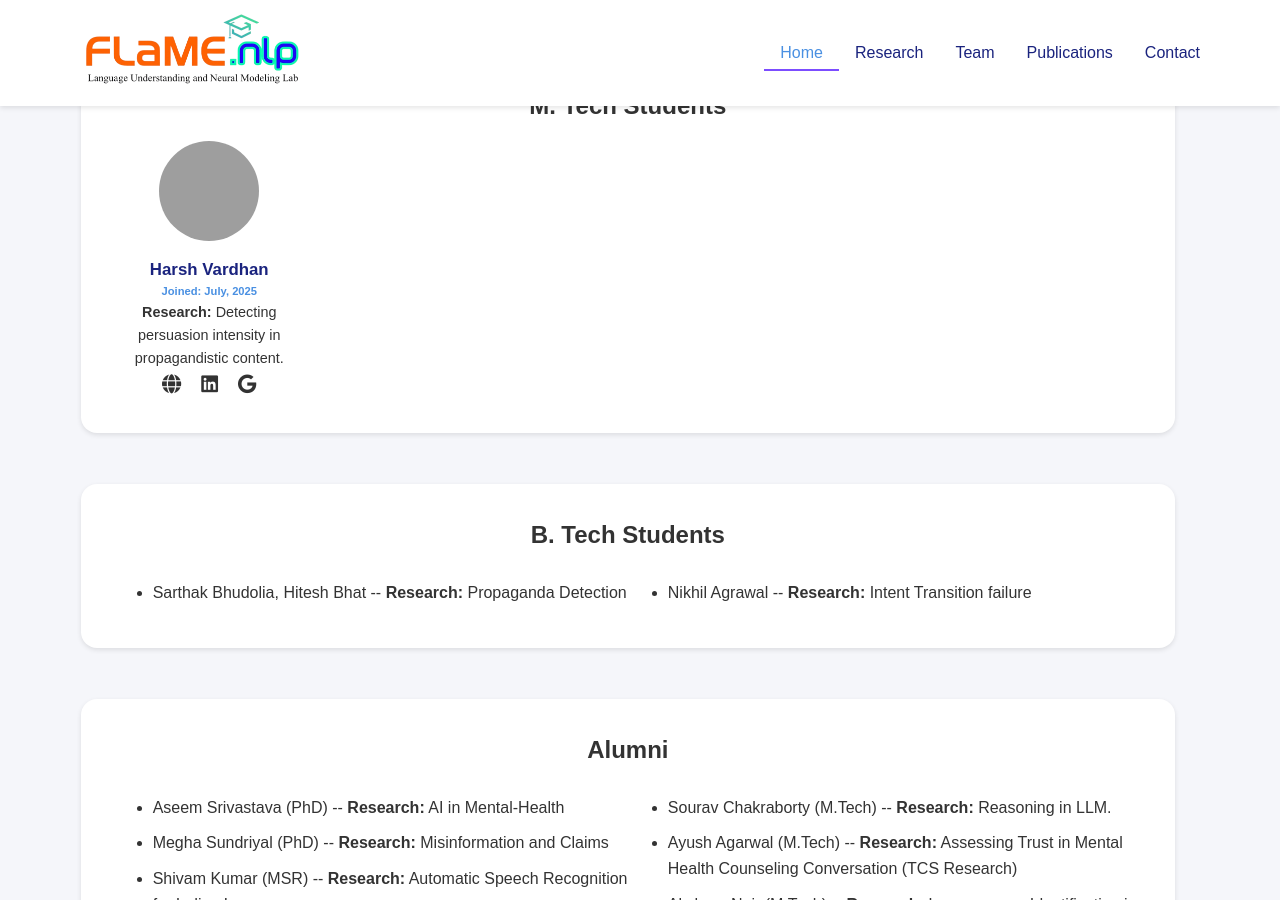
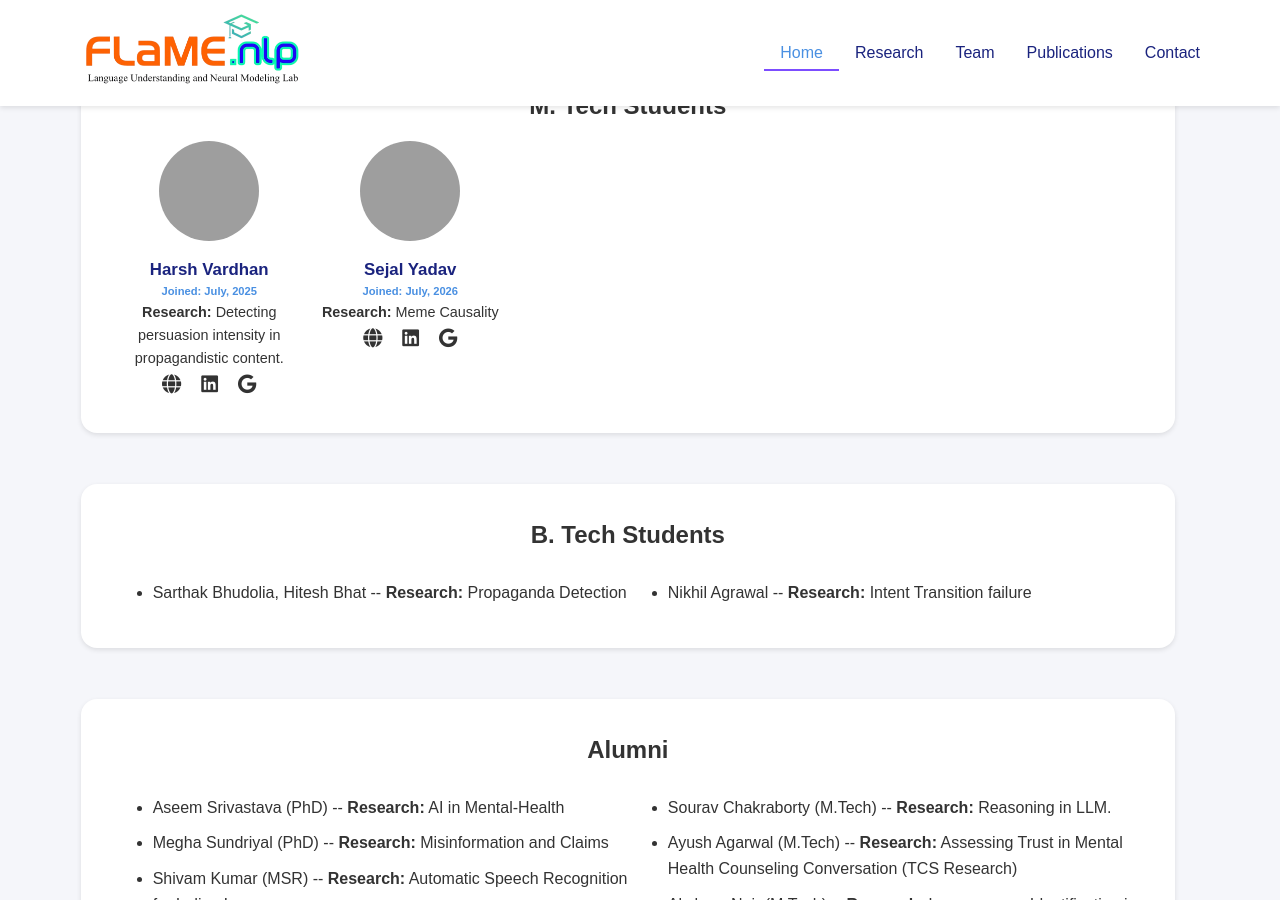
Before and after one commit to flamenlp/flamenlp.github.io, a Jekyll site: the page built from team.html, in a window 1280 px wide and 900 px high, scrolled down 1494 px. Built offline with Jekyll 4.4.1, drawn with Linux system fonts in a browser that asks for light colours; grey boxes are pictures that could not be loaded.

Commit message:
Add Sejal Yadav to team members
Added Sejal Yadav to the team members list with details.

```diff
--- a/_data/team_members.yml
+++ b/_data/team_members.yml
@@ -147,6 +147,12 @@
   research_focus: "Detecting persuasion intensity in propagandistic content."
   image: "https://static.vecteezy.com/system/resources/previews/045/711/185/non_2x/male-profile-picture-placeholder-for-social-media-forum-dating-site-chat-operator-design-social-profile-template-default-avatar-icon-flat-style-free-vector.jpg"
   linkedin: "https://www.linkedin.com/in/~hvardhan/"
+- name: "Sejal Yadav"
+  category: "mtech"
+  joined: "July, 2026"
+  research_focus: "Meme Causality"
+  image: "https://static.vecteezy.com/system/resources/previews/045/711/185/non_2x/male-profile-picture-placeholder-for-social-media-forum-dating-site-chat-operator-design-social-profile-template-default-avatar-icon-flat-style-free-vector.jpg"
+  linkedin: "https://in.linkedin.com/in/sejal-yadav-86898a24a"
 
 # - name: "Shivam Kumar"
 #   category: "mtech"
```
